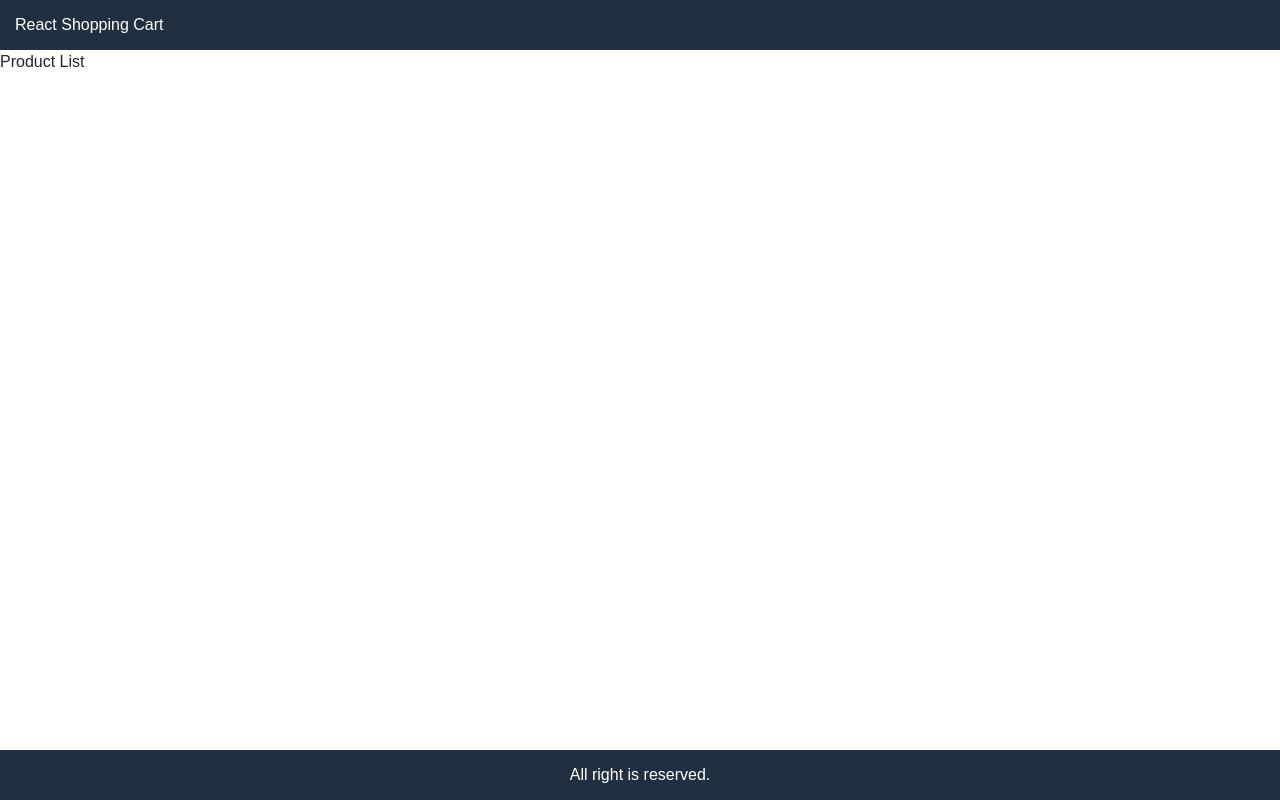
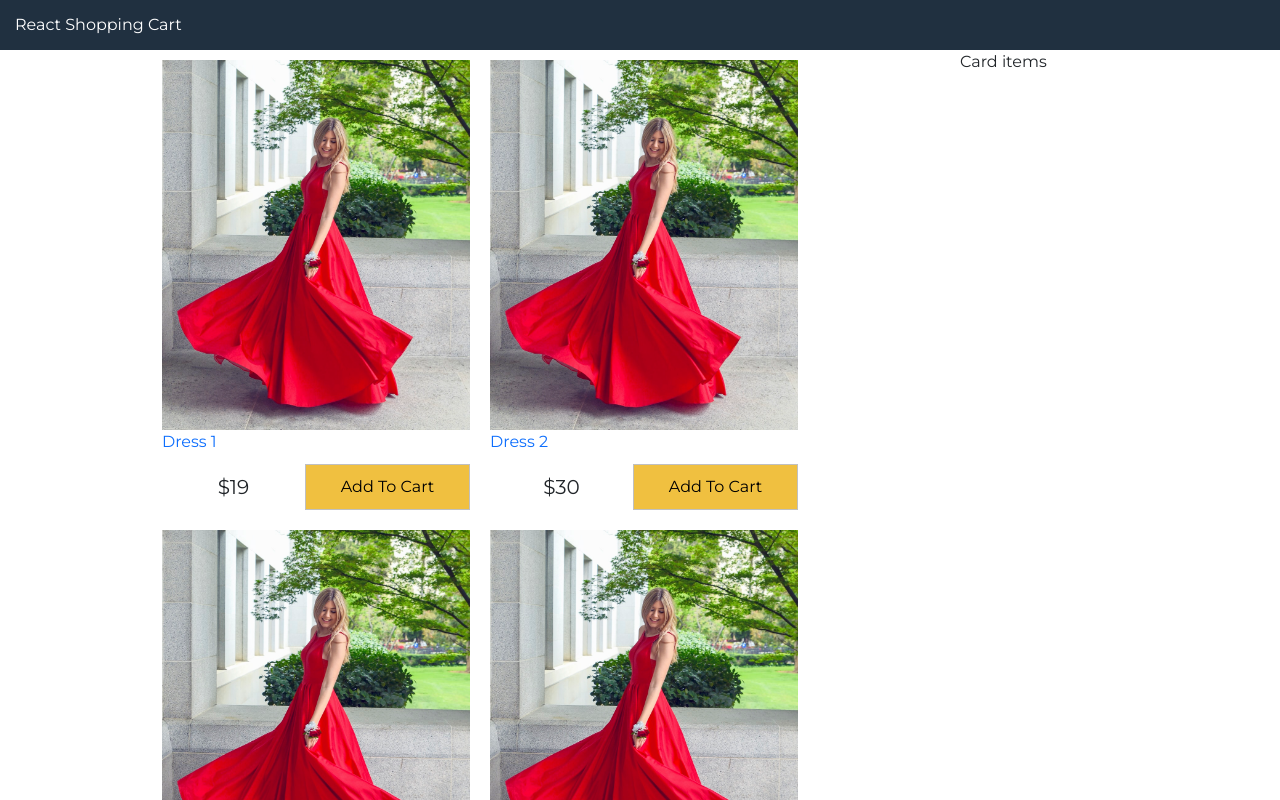
Before and after one commit to nobletp001/react-shopping-cart, a React (Create React App) app: page / in a window 1280 px wide. Shown: the top 800 px of the page. Built offline with nearby package versions, Linux system fonts and the light colour scheme; the HTML template or start-up script is replaced by a standard one.

Commit message:
create product component

```diff
--- a/src/App.js
+++ b/src/App.js
@@ -1,24 +1,35 @@
-//feacture 1
+import React, { Component } from 'react'
+import Products from './components/products'
+import data from "./data.json"
+export default class App extends Component {
+  constructor(props) {
+    super(props)
 
-import React from 'react';
+    this.state = {
+       products: data.products,
+       size:"",
+       sort:""
+    }
+  }
 
-const App = () => {
-return(
-
+  render() {
+    return (
+      <>
         <div className="grid-container">
           <header>
-       <a href="/"> React Shopping Cart
-</a>
+            <a href="/"> React Shopping Cart</a>
           </header>
           <main>
-       Product List
+            <div className="content">
+              <div className="main">
+                <Products products={this.state.products}/>
+              </div>
+              <div className="sidebar">Card items</div>
+            </div>
           </main>
-     <footer>
-       All right is reserved.
-     </footer>
+          <footer>All right is reserved.</footer>
         </div>
-
-)
+      </>
+    );
   }
-
-export default App
+}
--- /dev/null
+++ b/src/components/products.js
@@ -0,0 +1,28 @@
+import React, { Component } from 'react'
+import formatCurrency from './util'
+export default class products extends Component {
+    render() {
+        return (
+            <div>
+                <ul className="products">
+                    {
+                        this.props.products.map(product=>(
+                            <li key={product._id}>
+                                <div className="product">
+                                    <a href={"#" +product._id}>
+                                        <img src={product.image} alt="product" />
+                                        <p>{product.title}</p>
+                                    </a>
+                                    <div className="product-price">
+                                        <div>{formatCurrency(product.price)}</div>
+                                        <button className="button primary">Add To Cart</button>
+                                    </div>
+                                </div>
+                            </li>
+                        ))
+                    }
+                </ul>
+            </div>
+        )
+    }
+}
--- /dev/null
+++ b/src/components/util.js
@@ -0,0 +1,3 @@
+export default function formatCurrency(num){
+    return "$"+ Number(num.toFixed(1)).toLocaleString()+"";
+}
--- /dev/null
+++ b/src/data.json
@@ -0,0 +1,45 @@
+{
+    "products":[
+        {
+            "_id":"dress1",
+            "title":"Dress 1",
+            "image":"/images/dress1.jpg",
+            "discription":"about dress 1",
+            "price":19,
+            "availableSizes":["XL", "XXL"]
+        },
+         {
+            "_id":"dress2",
+            "title":"Dress 2",
+            "image":"/images/dress1.jpg",
+            "discription":" fine dress 2",
+            "price":30,
+            "availableSizes":["XL", "XXL"]
+        },
+         {
+            "_id":"dress3",
+            "title":"Dress 3",
+            "image":"/images/dress1.jpg",
+            "discription":"about dress 3",
+            "price":19,
+            "availableSizes":["XL", "XXL"]
+        },
+         {
+            "_id":"dress4",
+            "title":"Dress 4",
+            "image":"/images/dress1.jpg",
+            "discription":"about dress 4",
+            "price":19,
+            "availableSizes":["XL", "XXL"]
+        },
+         {
+            "_id":"dress5",
+            "title":"Dress 5",
+            "image":"/images/dress1.jpg",
+            "discription":"about dress 5",
+            "price":19,
+            "availableSizes":["XL", "XXL", "L"]
+        }
+
+    ]
+}
--- a/src/index.css
+++ b/src/index.css
@@ -1,3 +1,4 @@
+@import url("https://fonts.googleapis.com/css2?family=Montserrat&display=swap ");
 html{
   font-size: 62.5%;
   box-sizing: border-box;
@@ -19,11 +20,14 @@
 a:hover{
   color: #ffffff;
 }
-body, input , select, textarea{
+body, input , select, textarea ,button{
+  font-family: Montserrat,
+  Arial,
+  Helvetica,
+  sans-serif;
+
   font-size: 1.6rem;
-  font-family: Arial, Helvetica, sans-serif;
-
-}
+ }
 header{
   grid-area: header;
   background-color: #203040;
@@ -37,7 +41,9 @@
   text-decoration: none;
 
 }
-
+a{
+  text-decoration: none;
+}
 main{
   grid-area: main;
 }
@@ -50,3 +56,68 @@
   align-items: center;
 
 }
+
+/* main section style */
+.content{
+  display: flex;
+  flex-wrap: wrap
+}
+.main{
+  flex: 3 60rem;
+}
+.sidebar{
+  flex: 1 20rem;
+}
+
+/* products */
+.products{
+  display: flex;
+  justify-content: center;
+  align-items: center;
+  padding: 0;
+  margin: 0;
+  flex-wrap: wrap;
+  list-style-type: none;
+
+}
+.products li{
+  flex: 0 1 29rem;
+  height: 47rem;
+  padding: 1rem;
+}
+.product{
+  display: flex;
+  flex-direction: column;
+  justify-content: space-between;
+  height: 100%;
+}
+.product img{
+  max-width: 37rem;
+  max-height: 37rem;
+}
+.product-price{
+  display: flex;
+  justify-content: space-between;
+  align-items: center;
+}
+.product-price div,
+.product-price button{
+  text-align: center;
+  flex: 1;
+}
+.product-price div{
+font-size: 2rem;
+}
+.button{
+  padding: 1rem;
+  border: 0.1rem #c0c0c0 solid;
+  background-color: #f0f0f0;
+  cursor: pointer;
+
+}
+.button:hover{
+  border: 0.1rem #808080 solid;
+}
+.button.primary{
+  background-color: #f0c040;
+}
```
Also changed, not shown: public/images/dress1.jpg (added). Lines whose indentation alone changed are shown as unchanged.
